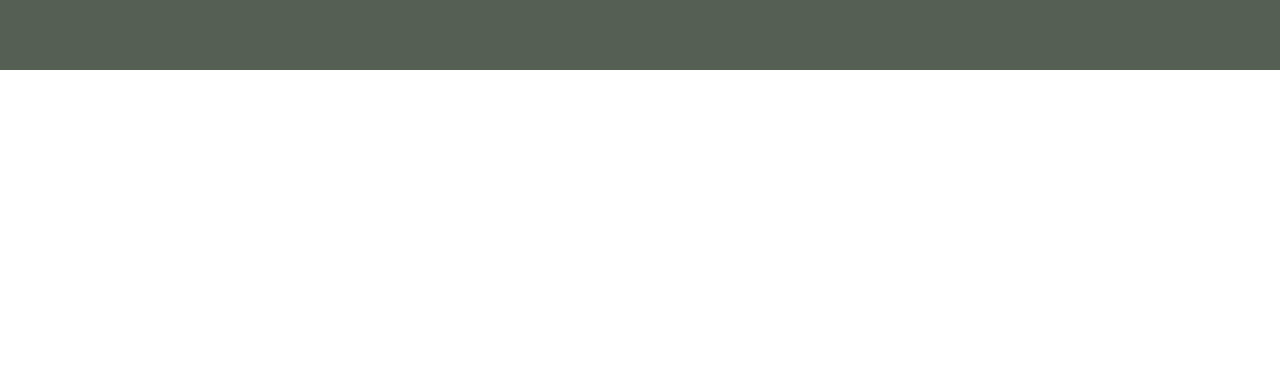
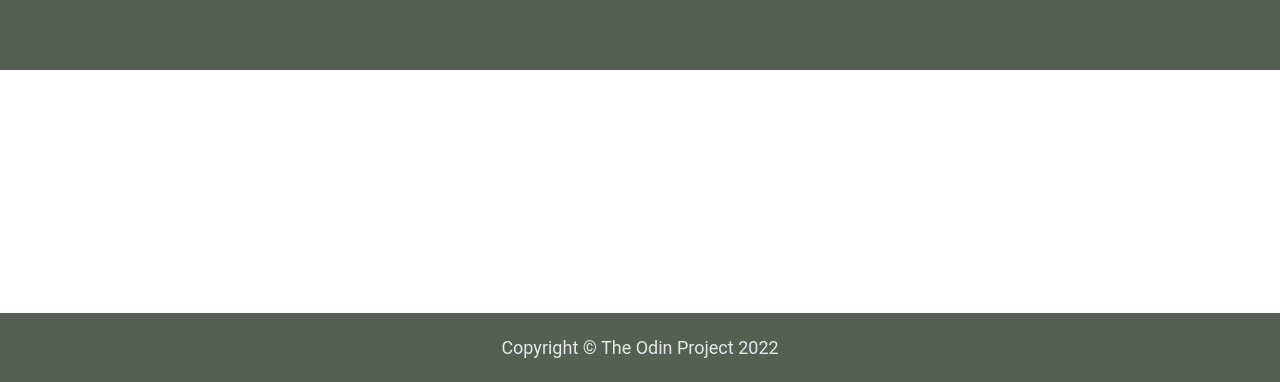
Before and after one commit to LilSyd/Landing-Page, a plain HTML site: page index.html in a window 1280 px wide. Shown: the part 418-800 px from the top of the page. Drawn offline with Linux system fonts and the light colour scheme.

Commit message:
Finish footer section

```diff
--- a/index.html
+++ b/index.html
@@ -46,7 +46,7 @@
         </div>
 
         <div class="footer">
-            <!--copyright center-->
+            <p>Copyright &#169 The Odin Project 2022</p>
         </div>
     </body>
 </html>
--- a/style.css
+++ b/style.css
@@ -1,7 +1,9 @@
 body {
     font-family: 'Roboto', sans-serif;
     margin: 0;
-    min-height: 100vh;
+    height: 100vh;
+    display: flex;
+    flex-direction: column;
 }
 
 ul {
@@ -85,3 +87,11 @@ img {
     max-width: 100%;
     max-height: 100%;
 }
+
+.footer {
+    display: flex;
+    align-items: center;
+    justify-content: center;
+    background-color: #556052;
+    margin-top: auto;
+}
```
